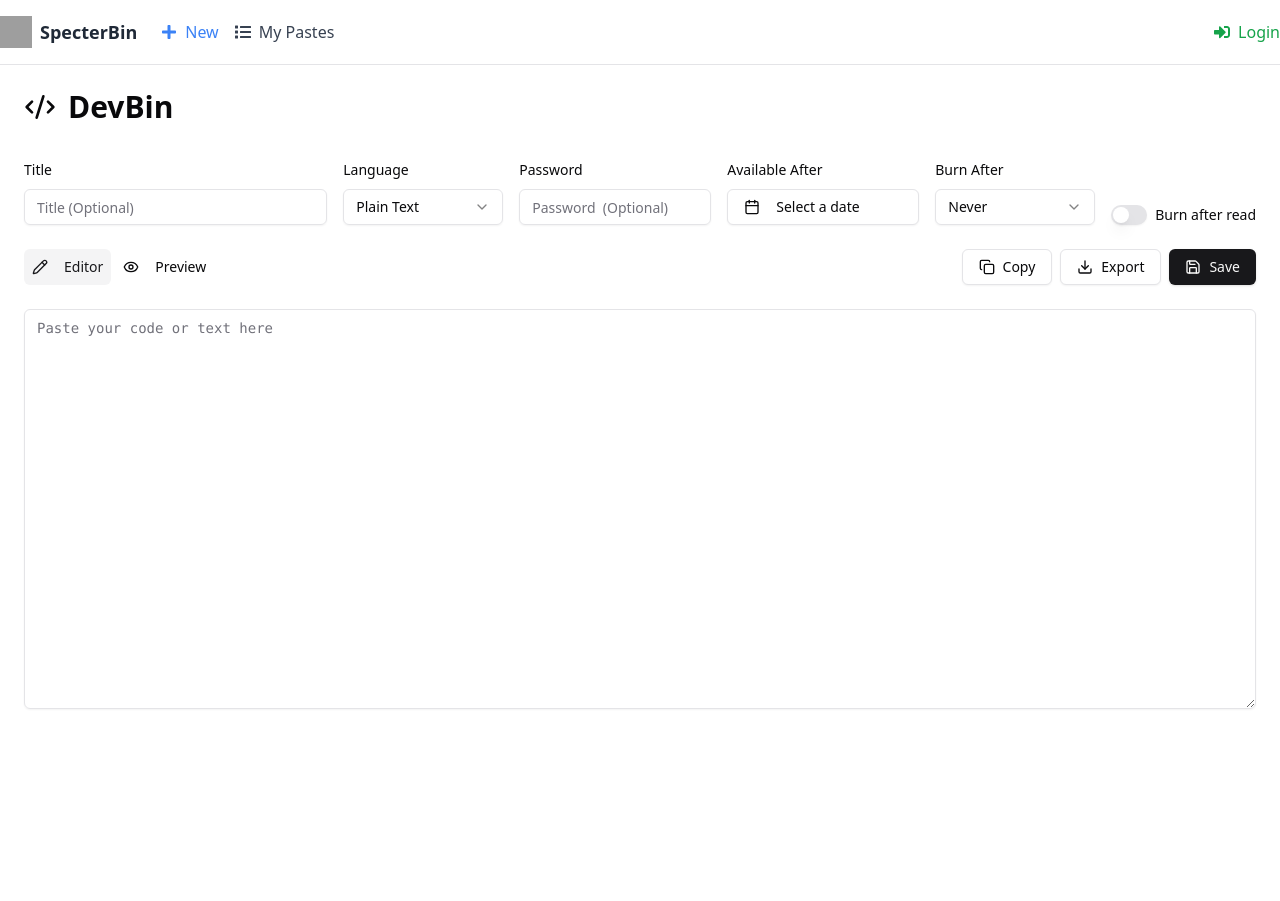
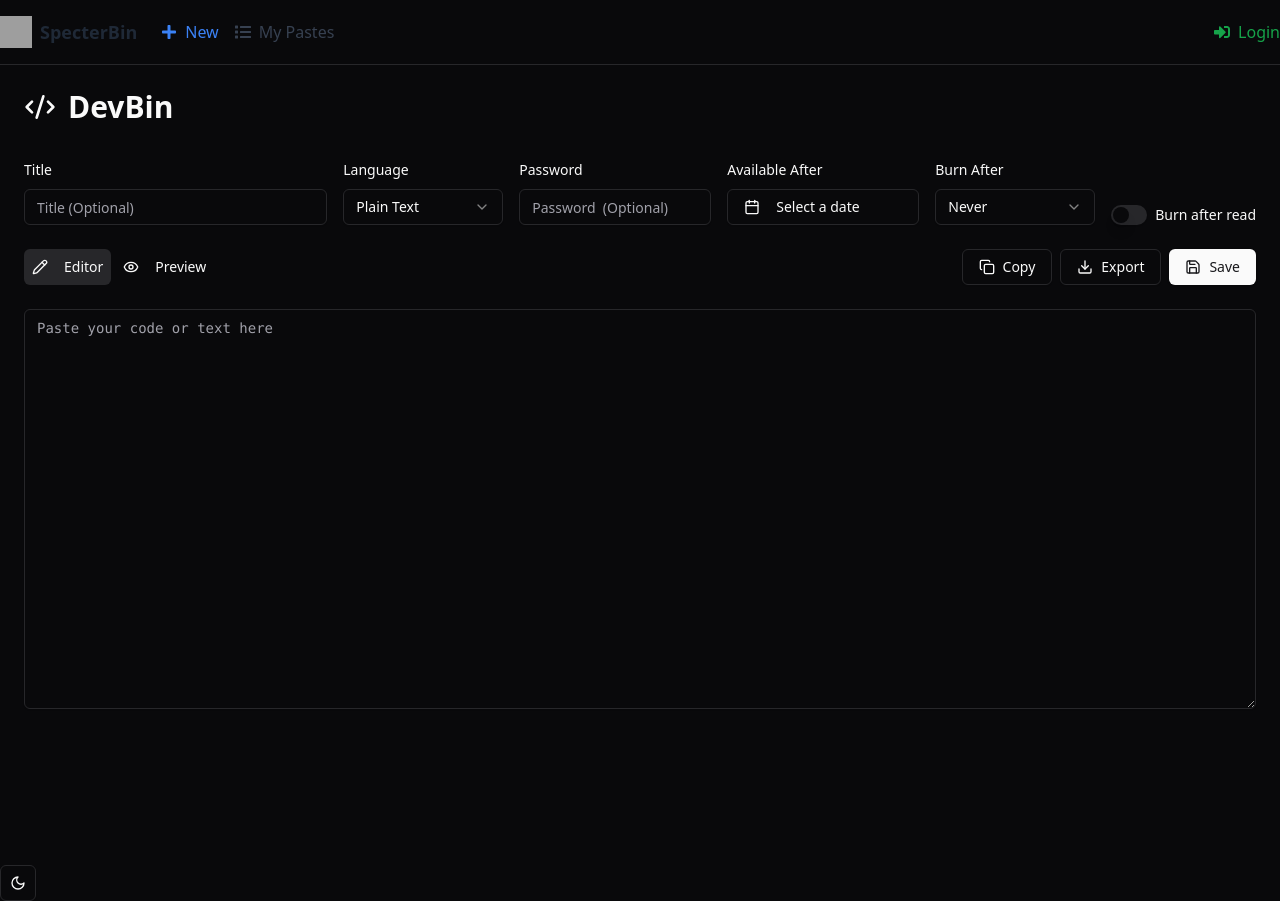
Before and after one commit to X4Lo/SpecterBin, a React (Vite) app in the folder frontend/: page /new in a window 1280 px wide. Before the commit the page ends 865 px from the top, so only its background shows below. Built offline with nearby package versions, Linux system fonts and the light colour scheme; grey boxes are pictures that could not be loaded.

Commit message:
add theme switcher light/dark

```diff
--- a/frontend/src/App.tsx
+++ b/frontend/src/App.tsx
@@ -1,20 +1,23 @@
+import "./App.css";
 import { Routes, Route } from "react-router-dom";
 import Navbar from "./components/Navbar";
 import routes from "./routes/routeConfig";
 import ProtectedRoute from "./routes/ProtectedRoute";
-import "./App.css";
-import authService from "./services/authService";
-import { useEffect, useState } from "react";
+import { ThemeProvider } from "./providers/theme-provider";
+import ThemeSwitcher from "./components/ThemeSwitcher";
+import { useEffect } from "react";
 
 function App() {
-  const [isAuthenticated, setIsAuthenticated] = useState<Boolean>(false);
+
 
   useEffect(() => {
-    setIsAuthenticated(authService.isAuthenticated());
-  }, [authService.isAuthenticated()]);
+    document.documentElement.classList.add("dark");
+
+  }, []);
 
   return (
     <div>
+      <ThemeProvider>
         <Navbar />
         <div>
           <Routes>
@@ -35,6 +38,8 @@ function App() {
             ))}
           </Routes>
         </div>
+        <ThemeSwitcher />
+      </ThemeProvider>
     </div>
   );
 }
--- /dev/null
+++ b/frontend/src/components/ThemeSwitcher.tsx
@@ -0,0 +1,15 @@
+import { Button } from "@/components/ui/button";
+import { useTheme } from "@/hooks/use-theme";
+import { Moon, Sun } from "lucide-react";
+
+const ThemeSwitcher: React.FC = () => {
+  const { theme, toggleTheme } = useTheme();
+
+  return (
+    <Button variant="outline" onClick={toggleTheme} size="icon">
+      {theme === "light" ? <Moon size={20} /> : <Sun size={20} />}
+    </Button>
+  );
+};
+
+export default ThemeSwitcher;
--- /dev/null
+++ b/frontend/src/contexts/theme-context.tsx
@@ -0,0 +1,10 @@
+import { createContext } from "react";
+
+export type Theme = "light" | "dark";
+
+export interface ThemeContextType {
+  theme: Theme;
+  toggleTheme: () => void;
+}
+
+export const ThemeContext = createContext<ThemeContextType | undefined>(undefined);
--- /dev/null
+++ b/frontend/src/hooks/use-theme.ts
@@ -0,0 +1,10 @@
+import { ThemeContext, ThemeContextType } from "@/contexts/theme-context";
+import { useContext } from "react";
+
+export const useTheme = (): ThemeContextType => {
+  const context = useContext(ThemeContext);
+  if (!context) {
+    throw new Error("useTheme must be used within a ThemeProvider");
+  }
+  return context;
+};
--- /dev/null
+++ b/frontend/src/providers/theme-provider.tsx
@@ -0,0 +1,25 @@
+import { useState, useEffect, ReactNode } from "react";
+import { Theme, ThemeContext } from "../contexts/theme-context";
+
+export const ThemeProvider = ({ children }: { children: ReactNode }) => {
+  const [theme, setTheme] = useState<Theme>(
+    (localStorage.getItem("theme") as Theme) || "light"
+  );
+
+  useEffect(() => {
+    if (theme === "dark") {
+      document.documentElement.classList.add("dark");
+    } else {
+      document.documentElement.classList.remove("dark");
+    }
+    localStorage.setItem("theme", theme);
+  }, [theme]);
+
+  const toggleTheme = () => setTheme(theme === "light" ? "dark" : "light");
+
+  return (
+    <ThemeContext.Provider value={{ theme, toggleTheme }}>
+      {children}
+    </ThemeContext.Provider>
+  );
+};
```
Lines whose indentation alone changed are shown as unchanged.
